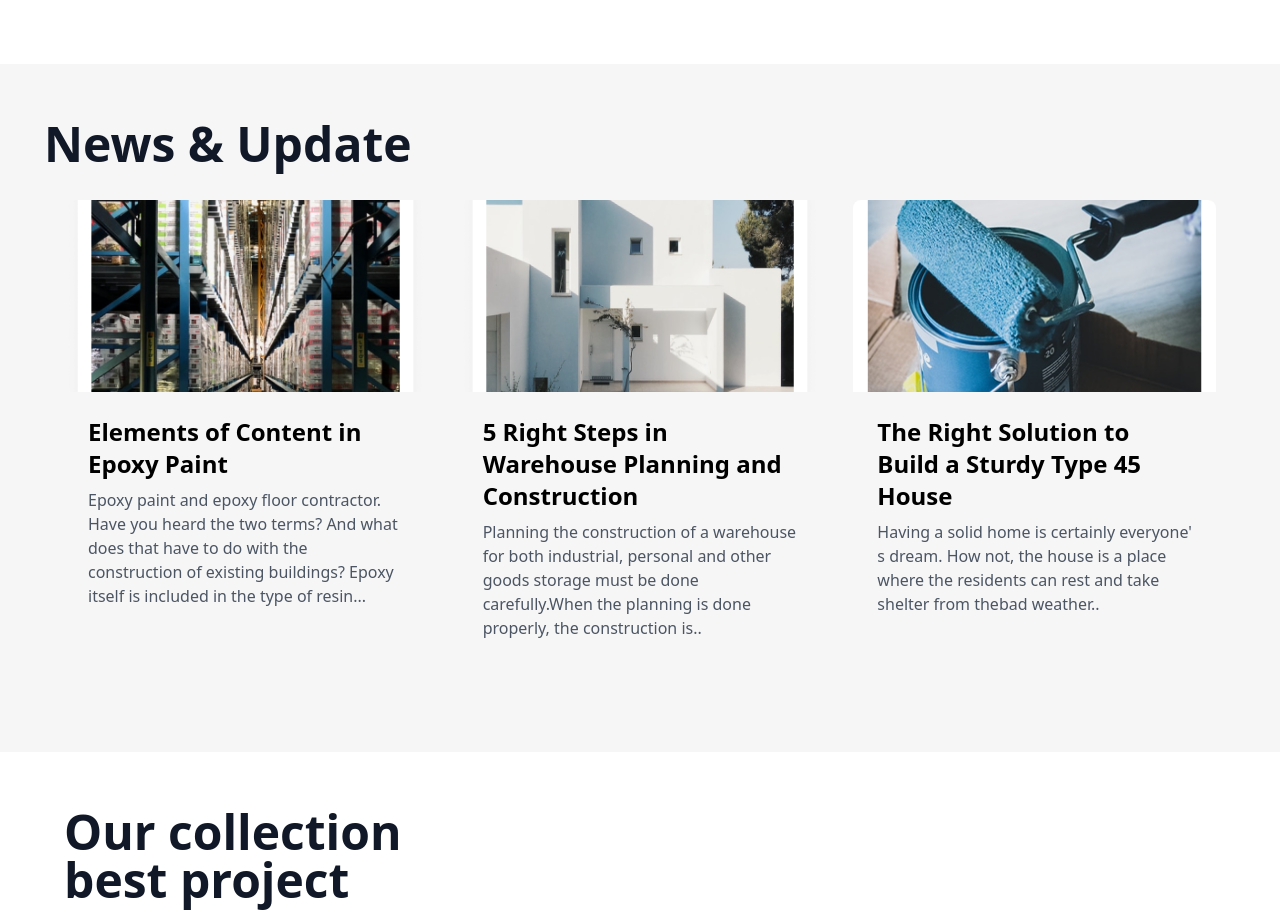
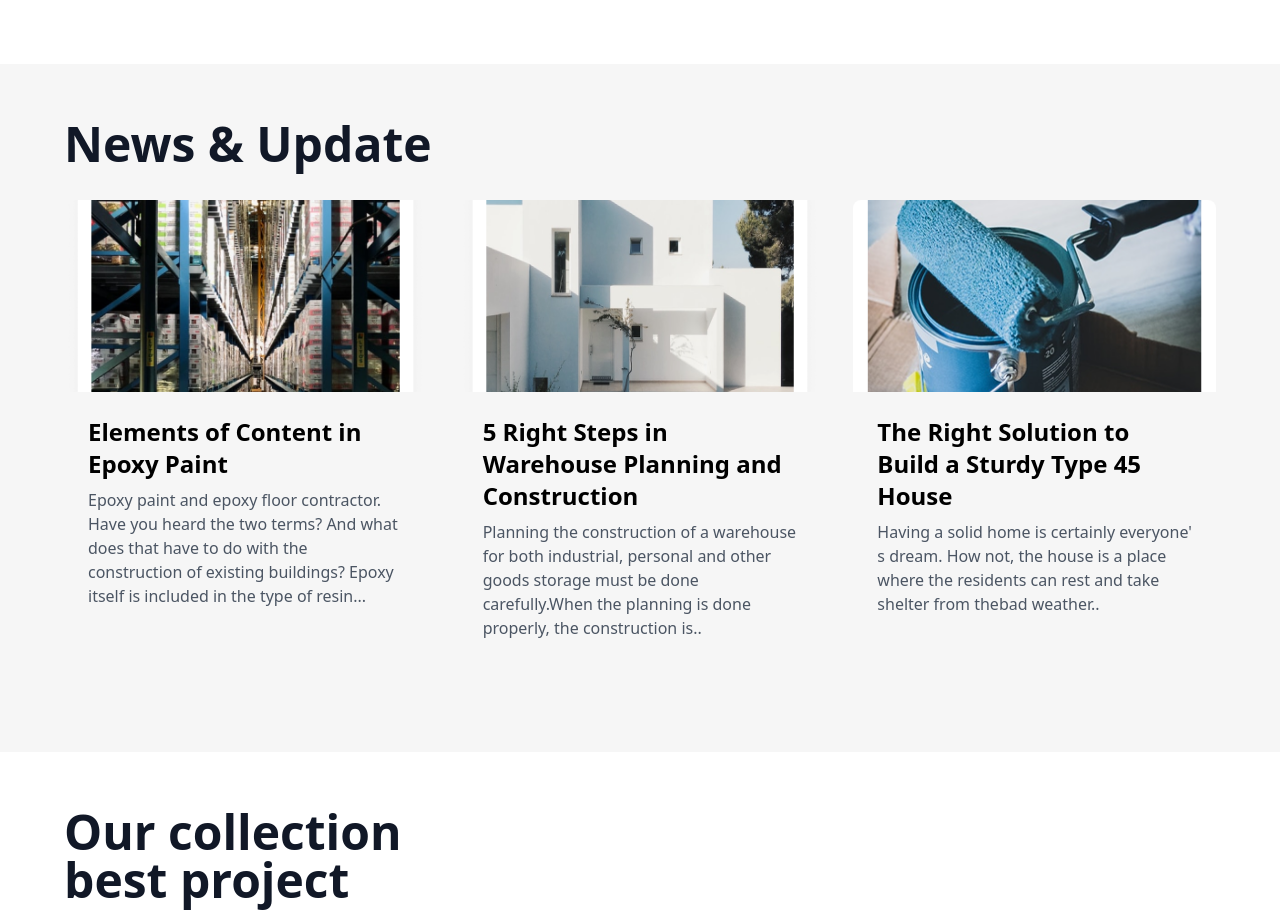
Before and after one commit to absattarghoto/Real_Estate_Website, a React (Vite) app: page / in a window 1280 px wide. Shown: the part 3220-4137 px from the top of the page. Built offline with nearby package versions, Linux system fonts and the light colour scheme.

Commit message:
add some changes in test

```diff
--- a/src/Components/NewsUp/Index.tsx
+++ b/src/Components/NewsUp/Index.tsx
@@ -30,7 +30,7 @@ const NewsUp: React.FC = () => {
       {/* Header Section */}
       <div >
 
-          <h1 className=" lg:pl-11 md:pl-[5%] text-3xl md:text-4xl lg:text-5xl font-semibold text-gray-900 leading-tight">
+          <h1 className="  pl-[5%] text-3xl md:text-4xl lg:text-5xl font-semibold text-gray-900 leading-tight">
           News & Update
           </h1>
 
```
